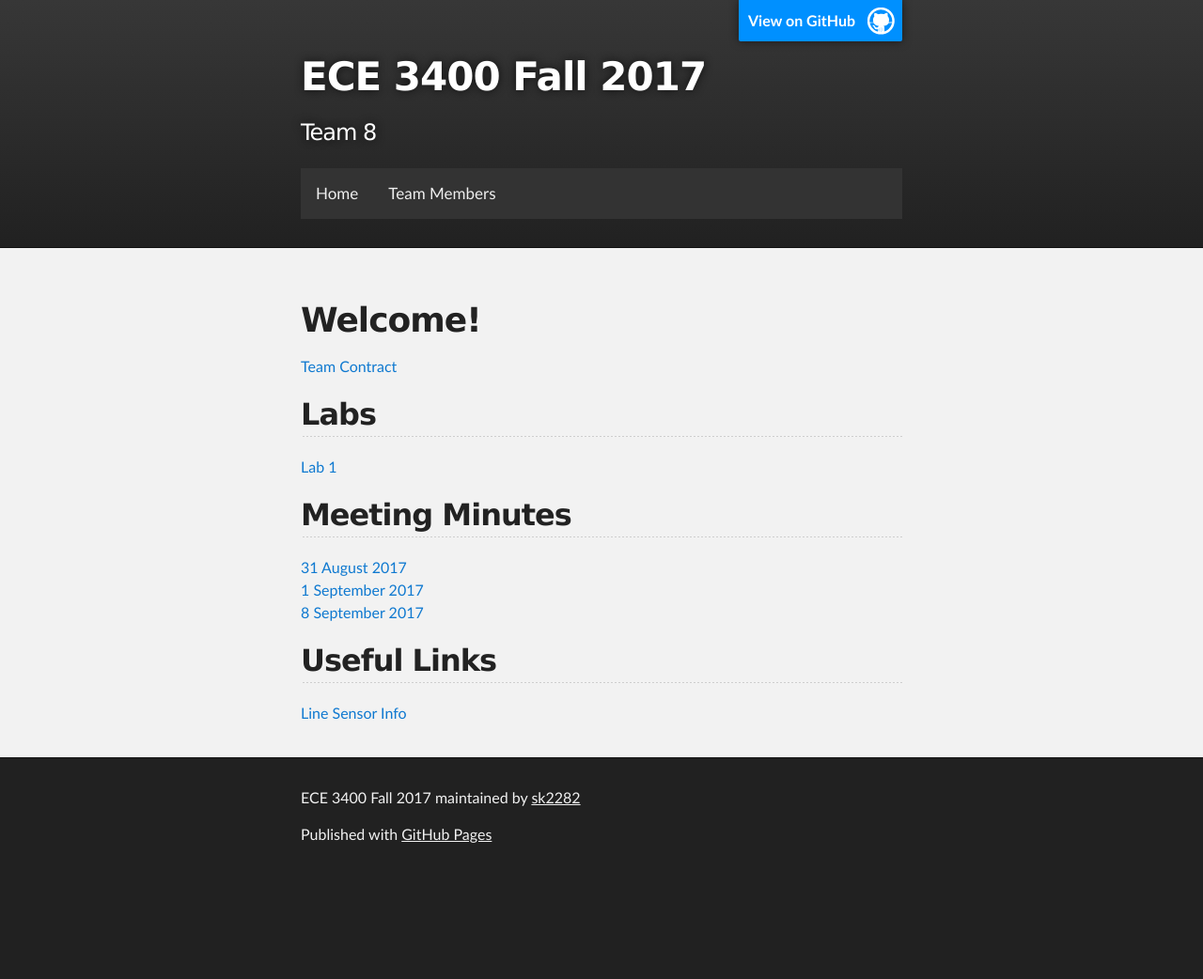
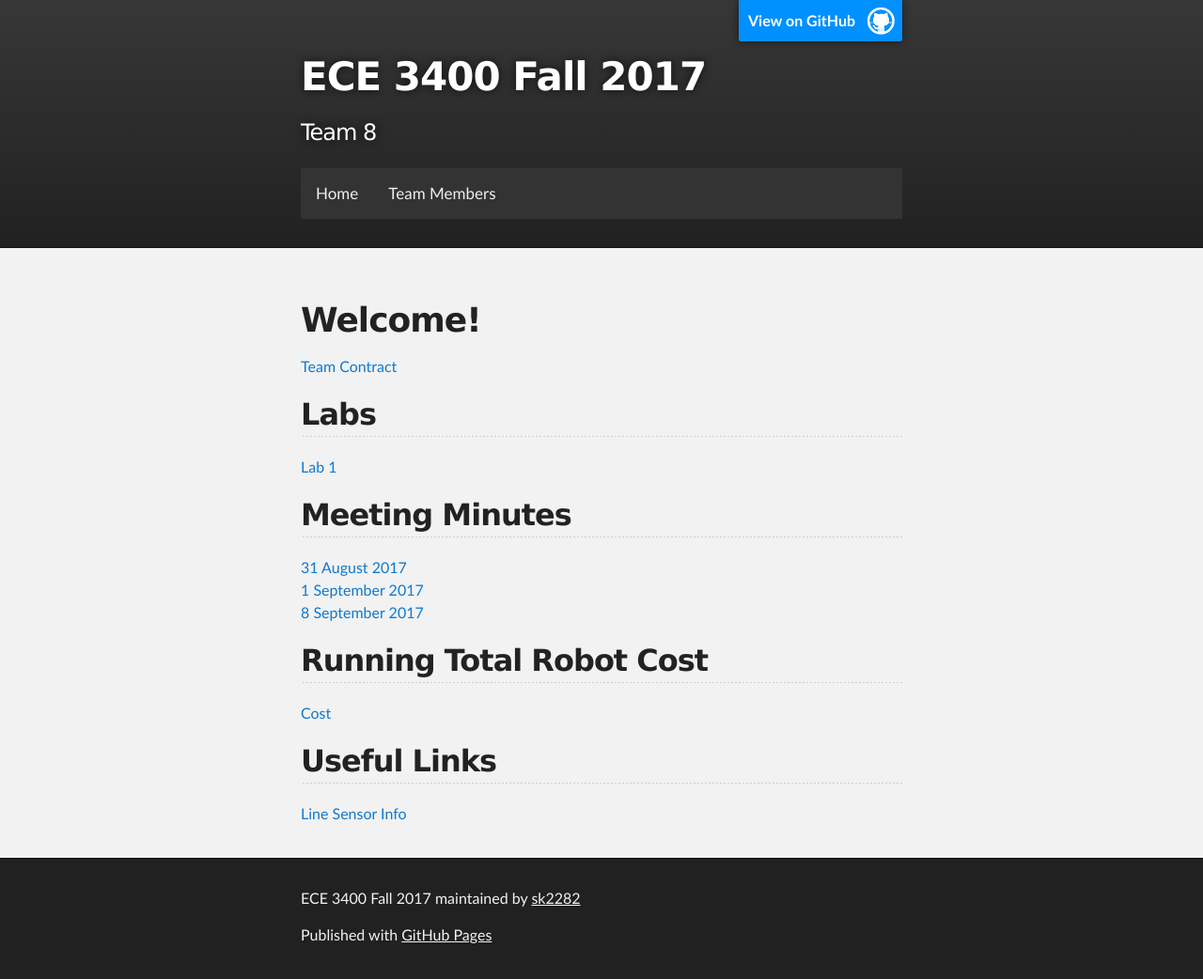
Before and after one commit to sk2282/ECE3400_Team8, a Jekyll site: the page built from index.md, in a window 1280 px wide. Shown: the whole page at 94% size. Built offline with Jekyll 4.4.1, drawn with Linux system fonts in a browser that asks for light colours; our own code applies the rules of GitHub Pages for plain Markdown files; before the commit the page ends 935 px from its top, so only the background shows below that.

Commit message:
Update index.md
Add running total cost

```diff
--- a/index.md
+++ b/index.md
@@ -10,5 +10,8 @@
 [1 September 2017](https://docs.google.com/a/cornell.edu/document/d/1AbLZ4Nd0oftpHPPofFHE4el4eL6gsMsTh-VpWx2JPIM/edit?usp=sharing)
 [8 September 2017](https://docs.google.com/document/d/1IixqAsmoh66EbaAX_XVr76OVa-Bn7eAaO9CXjHz4rTg/edit?usp=sharing)
 
+## Running Total Robot Cost
+[Cost](https://sk2282.github.io/ECE3400_Team8/cost)
+
 ## Useful Links
 [Line Sensor Info](https://www.sparkfun.com/products/9453)
```
